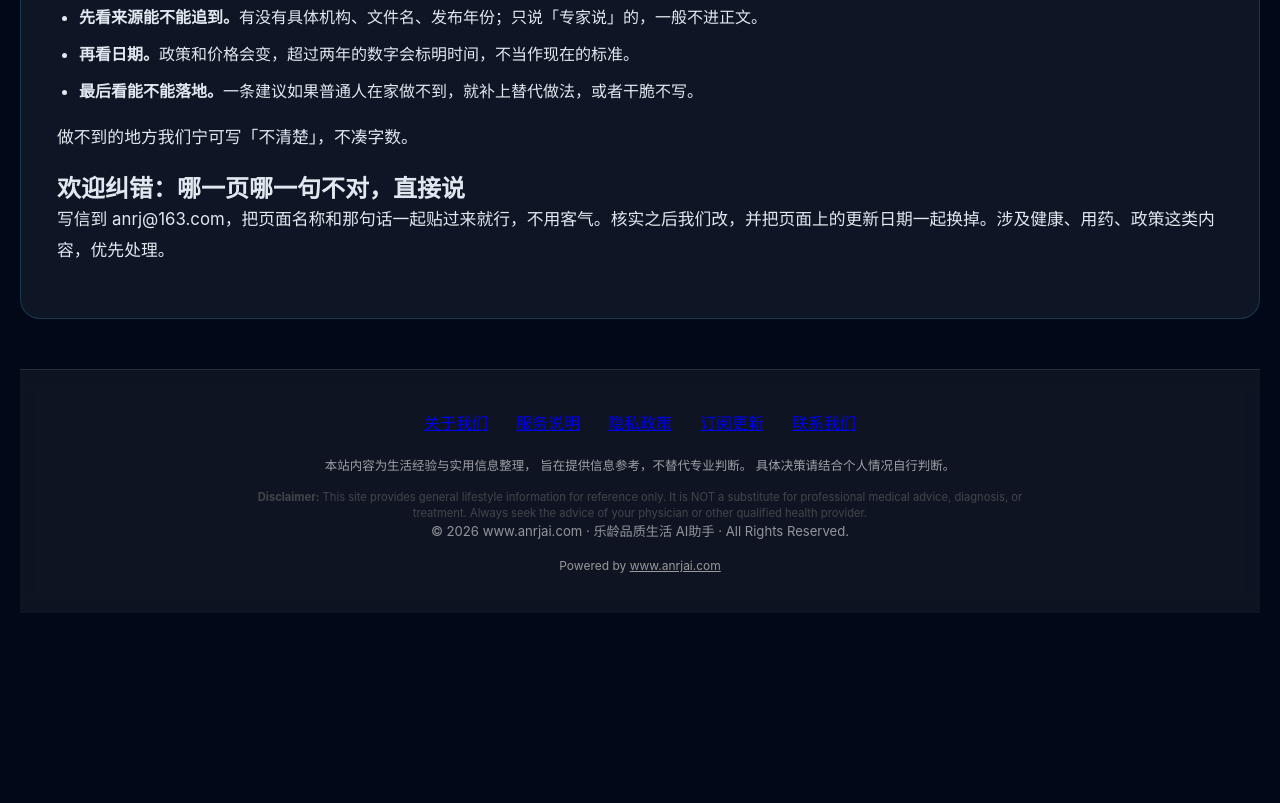
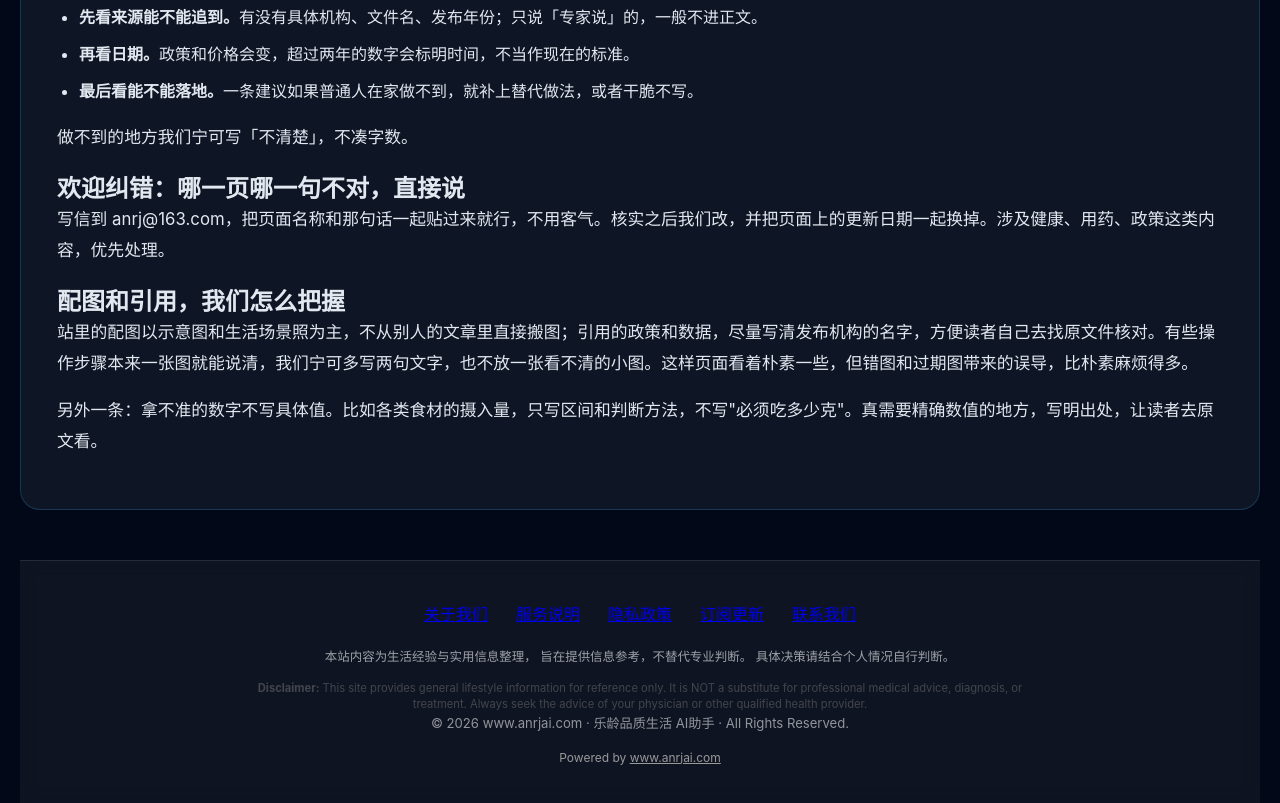
Before and after one commit to anruijie749-alt/anruijie749-alt.github.io, a plain HTML site: page about.html in a window 1280 px wide. Shown: the part 1669-2472 px from the top of the page. Before the commit the page ends 2312 px from the top, so only its background shows below. Drawn offline with Linux system fonts and the light colour scheme.

Commit message:
2026-11-22 巡检：补齐 11-21 未上线的 8 页内容小节 + article10/11/12 停更补厚 + sitemap lastmod

```diff
--- a/about.html
+++ b/about.html
@@ -130,6 +130,10 @@
 <p>做不到的地方我们宁可写「不清楚」，不凑字数。</p>
 <h2>欢迎纠错：哪一页哪一句不对，直接说</h2>
 <p>写信到 anrj@163.com，把页面名称和那句话一起贴过来就行，不用客气。核实之后我们改，并把页面上的更新日期一起换掉。涉及健康、用药、政策这类内容，优先处理。</p>
+
+<h2>配图和引用，我们怎么把握</h2>
+<p>站里的配图以示意图和生活场景照为主，不从别人的文章里直接搬图；引用的政策和数据，尽量写清发布机构的名字，方便读者自己去找原文件核对。有些操作步骤本来一张图就能说清，我们宁可多写两句文字，也不放一张看不清的小图。这样页面看着朴素一些，但错图和过期图带来的误导，比朴素麻烦得多。</p>
+<p>另外一条：拿不准的数字不写具体值。比如各类食材的摄入量，只写区间和判断方法，不写"必须吃多少克"。真需要精确数值的地方，写明出处，让读者去原文看。</p>
 </section>
 
         <!-- 广告位 -->
```
